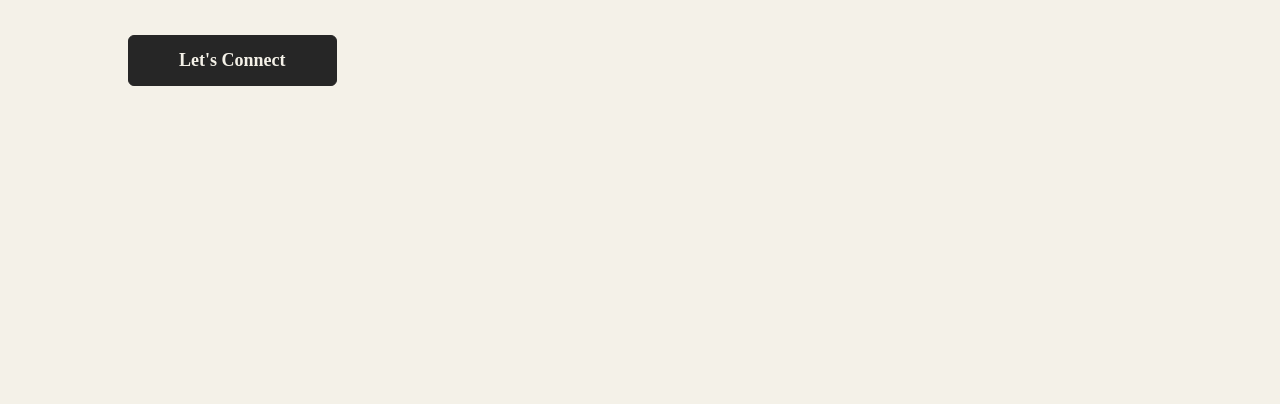
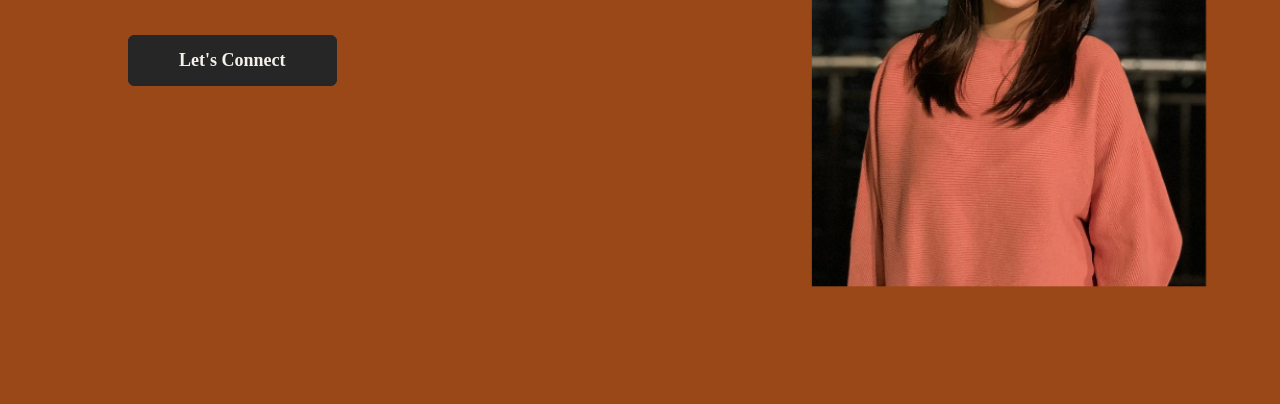
Before and after one commit to Vedanshi09/my-portfolio, a plain HTML site: page index.html in a window 1280 px wide. Shown: the part 396-800 px from the top of the page. Drawn offline with Linux system fonts and the light colour scheme.

Commit message:
Update style.css
change the image path name

```diff
--- a/style.css
+++ b/style.css
@@ -16,7 +16,7 @@
   #header{
     width:100%;
     height:100vh;
-    background-image: url(index2.png);
+    background-image: url(images/index2.png);
     background-size: cover;
     background-position:center;
     padding: 30px 0;
```
